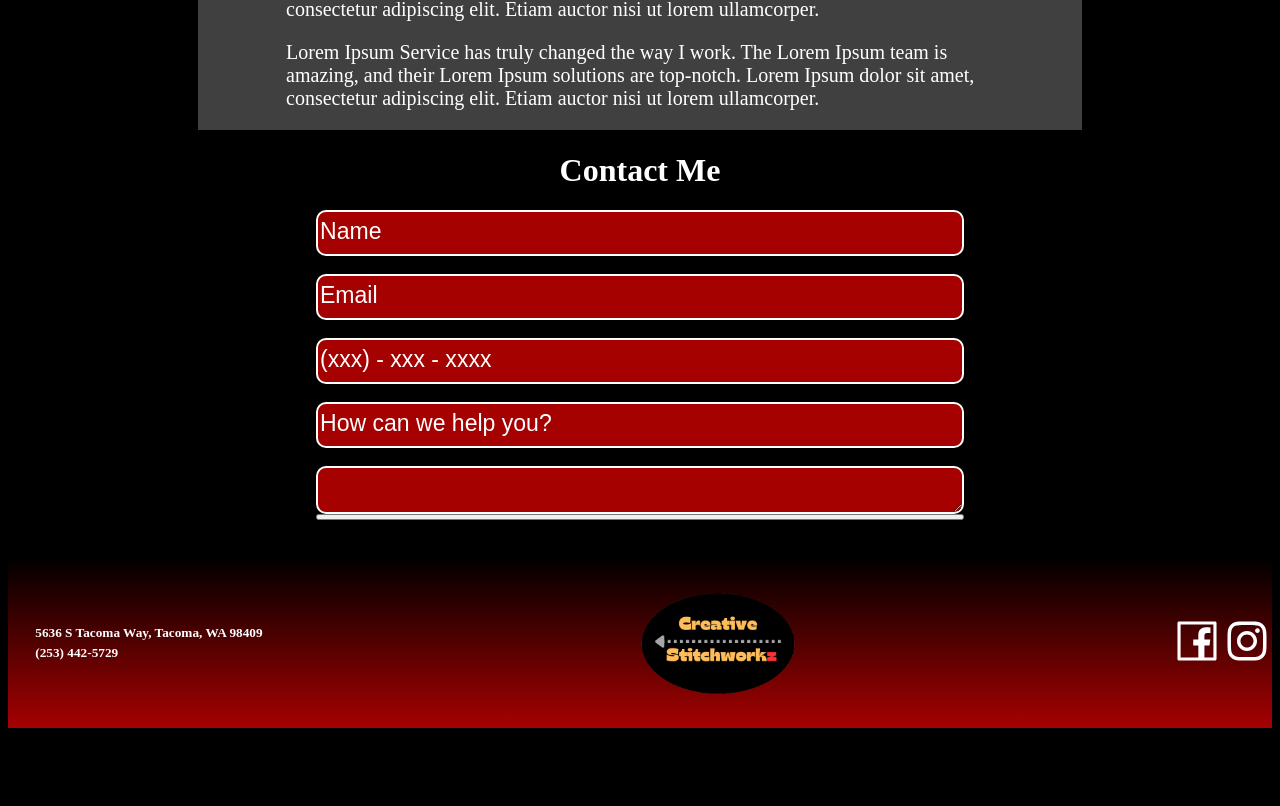
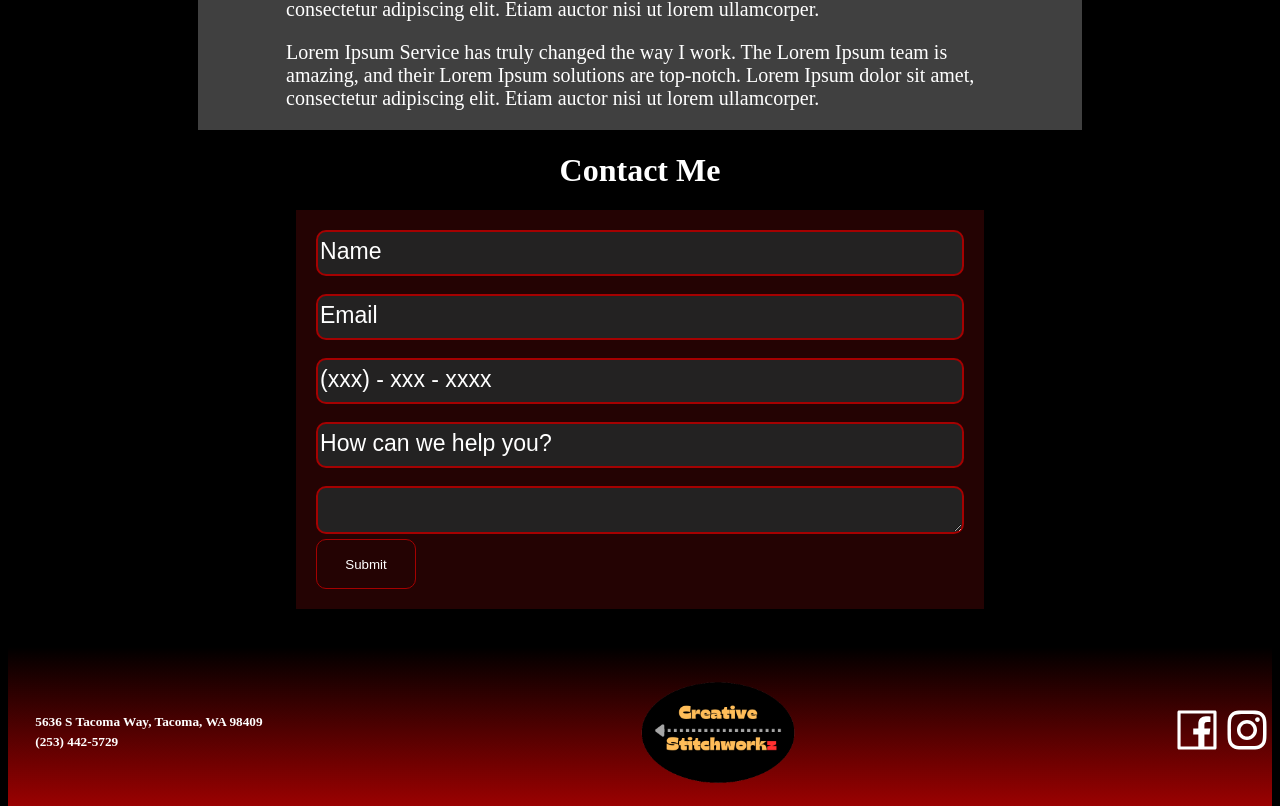
Before and after one commit to oagomezz/creative-stitchworkz, a React (Create React App) app: page / in a window 1280 px wide. Shown: the part 911-1717 px from the top of the page. Before the commit the page ends 1647 px from the top, so only its background shows below. Built offline with nearby package versions, Linux system fonts and the light colour scheme.

Commit message:
added some styling to contact form

```diff
--- a/src/App.css
+++ b/src/App.css
@@ -56,4 +56,6 @@ span {
   }
 }
 
-/* color: rgb() */
+#tradition {
+  color: rgb(249,189,90);
+}
--- a/src/App.js
+++ b/src/App.js
@@ -21,7 +21,7 @@ export const App = () => {
             <h2 id='intro-title'>Enduring Tradition</h2>
             <p>At <span> Creative Stitchworkz</span>, we don't just reupholster cars; we revive memories, preserve legacies, and create beautiful interiors. <br/><br/>Join us on this journey where military precision meets artistic passion, and where your vision becomes our mission.</p>
             <p>Experience the <span> Creative Stitchworkz</span> difference today where quality, integrity, and tradition converge to deliver excellence in every stitch. <br/><br/> Thank you for considering us as your trusted upholstery partner in Tacoma, Washington.</p>
-            <p id='sm-intro'>Welcome to Tradition.<br/>Welcome to Excellence.<br/> Welcome to <span> Creative Stitchworkz</span>. </p>
+            <p id='sm-intro'>Welcome to <span id='tradition'>Tradition</span>.<br/>Welcome to Excellence.<br/> Welcome to <span> Creative Stitchworkz</span>. </p>
             <div>
               <div className='social'>
               {links.map((link, index) => (
--- a/src/components/contactForm/form.css
+++ b/src/components/contactForm/form.css
@@ -1,7 +1,7 @@
 #form {
   color: white;
-  background: linear-gradient(to-bottom, green 50%, white 50%);
 }
+
 #form-container {
   display: flex;
   justify-content: center;
@@ -12,20 +12,20 @@ input {
   min-width: 50vw;
     font-size: larger;
     height: 40px;
-    background: rgb(165, 1, 1);
+    background: rgb(35, 34, 34);
     border-radius: 10px;
     color: white;
-    border: solid 2px white;
+    border: solid 2px rgb(165,1,1);
 }
 
 textarea{
   min-width: 50vw;
     font-size: larger;
     height: 40px;
-    background: rgb(165, 1, 1);
+    background: rgb(35, 34, 34);
     border-radius: 10px;
     color: white;
-    border: solid 2px white;
+    border: solid 2px rgb(165,1,1);
 }
 
 h1 {
@@ -40,3 +40,22 @@ form {
   flex-direction: column;
   justify-content: center;
 }
+
+.button {
+  height: 50px;
+  width: 100px;
+  border-radius: 10px;
+  border: 1px solid rgb(165,1,1);
+  margin-top: 5px;
+  background-color: inherit;
+  color: white;
+}
+
+.button:hover {
+  background-color: rgb(165,1,1);
+}
+
+.stuff {
+  background: rgb(72, 7, 7, .5);
+  padding: 20px;
+}
--- a/src/components/contactForm/form.js
+++ b/src/components/contactForm/form.js
@@ -28,7 +28,8 @@ const Form = () => {
     <div>
         <h1 id='form'>Contact Me</h1>
         <div id='form-container'>
-            <form>
+            <div className='stuff'>
+            <form className='form'>
                 {links.map((link, index) => {
                    return(
                     <>
@@ -40,8 +41,9 @@ const Form = () => {
                    )
                 })}
                 <textarea type='text'/>
-                <button type='submit' />
+                <button className="button" type='submit'>Submit</button>
             </form>
+            </div>
         </div>
     </div>
   )
```
